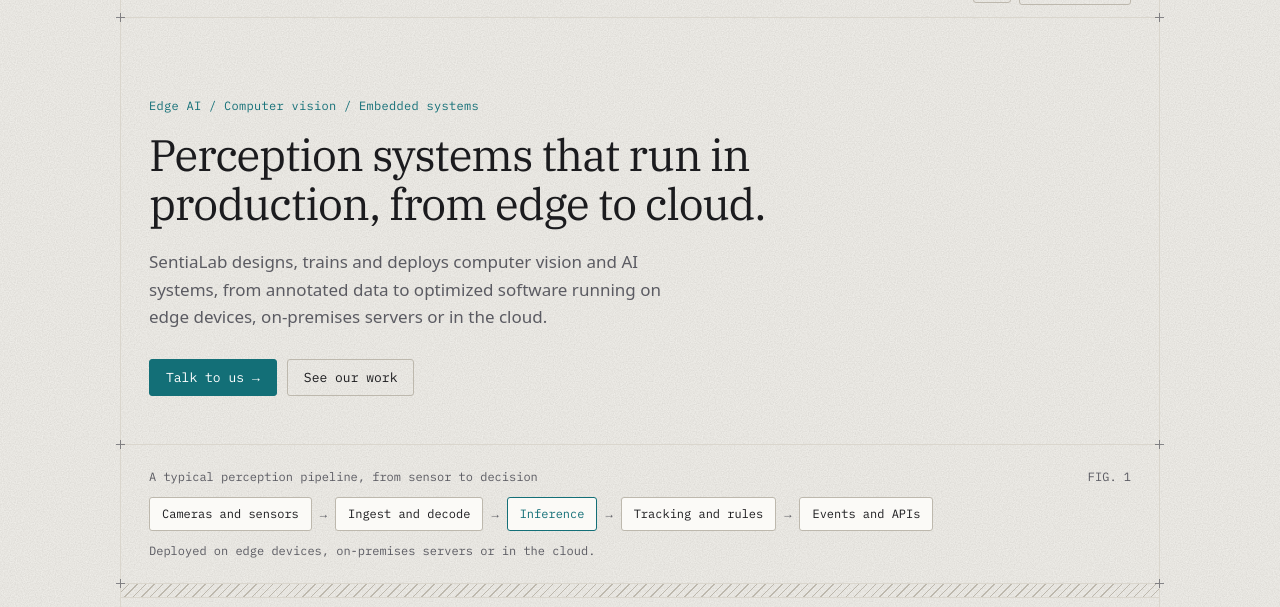
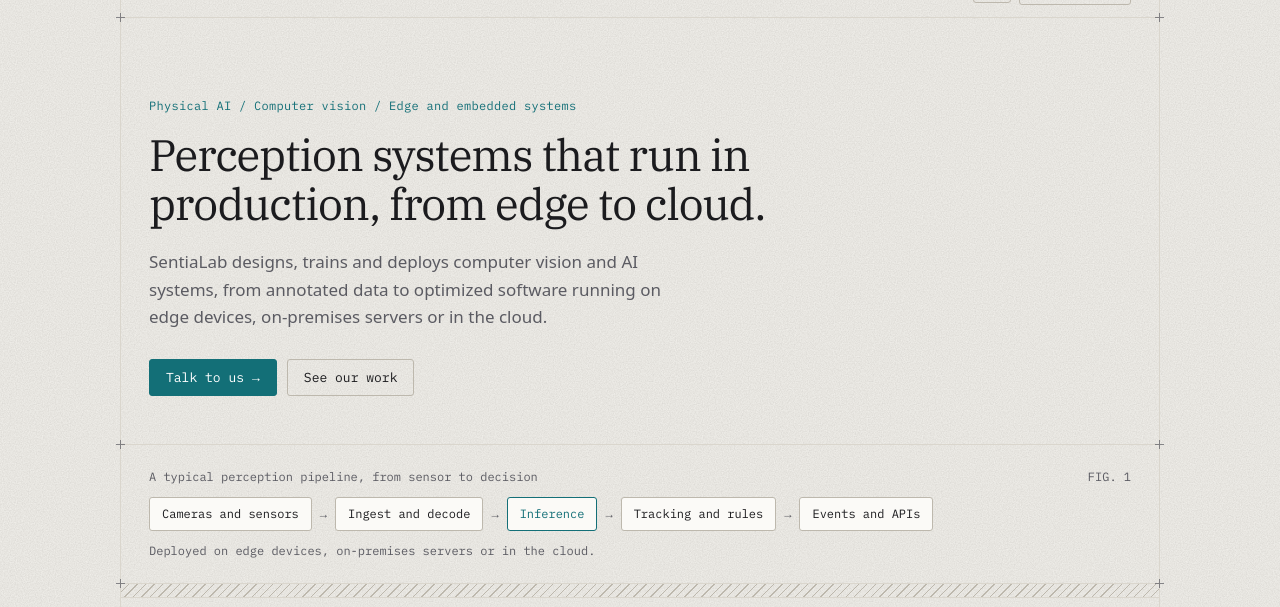
Before and after one commit to SentiaLab/website, an Astro site: page / in a window 1280 px wide. Shown: the part 45-652 px from the top of the page. Built offline with nearby package versions, Linux system fonts and the light colour scheme; Astro itself is replaced by a stand-in of ours.

Commit message:
feat: Reframe hero eyebrow around physical AI

```diff
--- a/src/components/Hero.astro
+++ b/src/components/Hero.astro
@@ -1,5 +1,5 @@
 <section class="border-b border-rule px-5 pt-14 pb-10 sm:px-7 sm:pt-20 sm:pb-12">
-  <p class="font-mono text-xs tracking-wide text-accent">Edge AI / Computer vision / Embedded systems</p>
+  <p class="font-mono text-xs tracking-wide text-accent">Physical AI / Computer vision / Edge and embedded systems</p>
 
   <h1 class="mt-4 max-w-[17em] font-serif text-4xl leading-[1.12] tracking-tight sm:text-[44px]">
     Perception systems that run in production, from edge to cloud.
```
